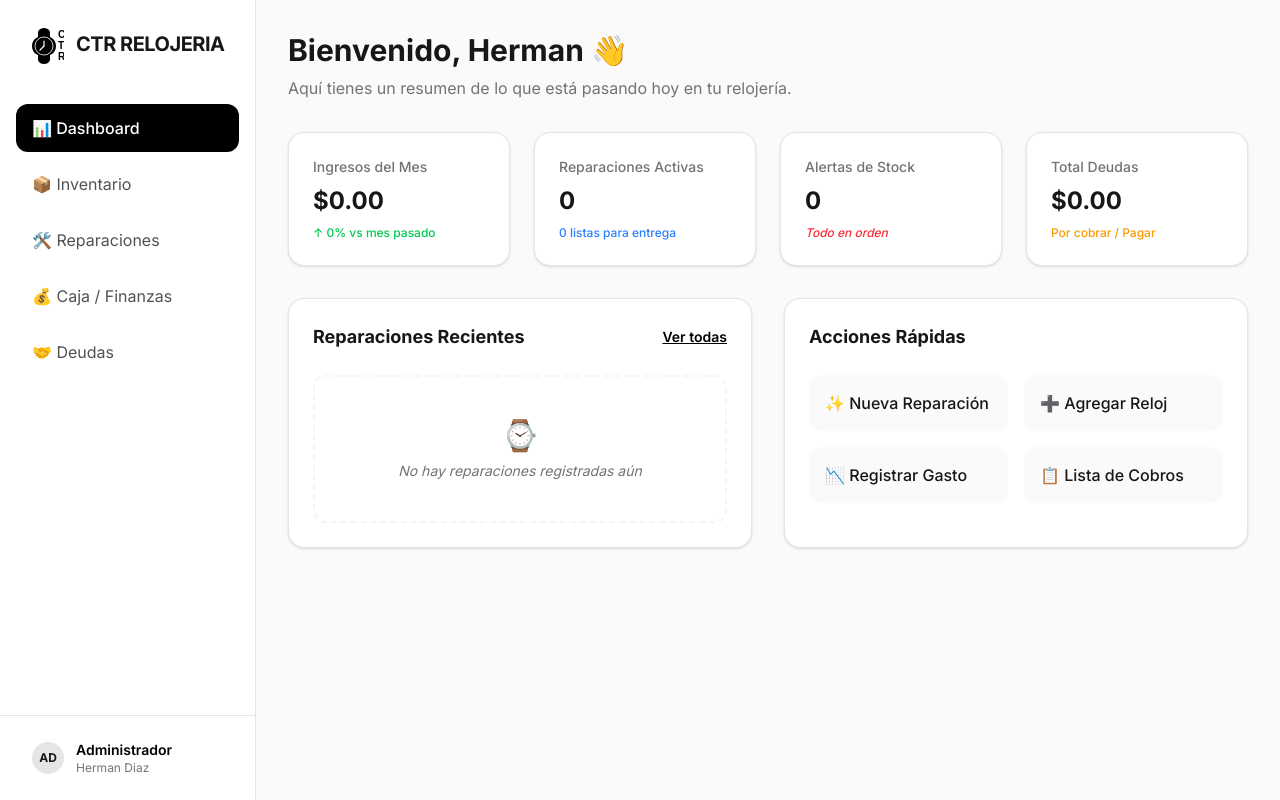
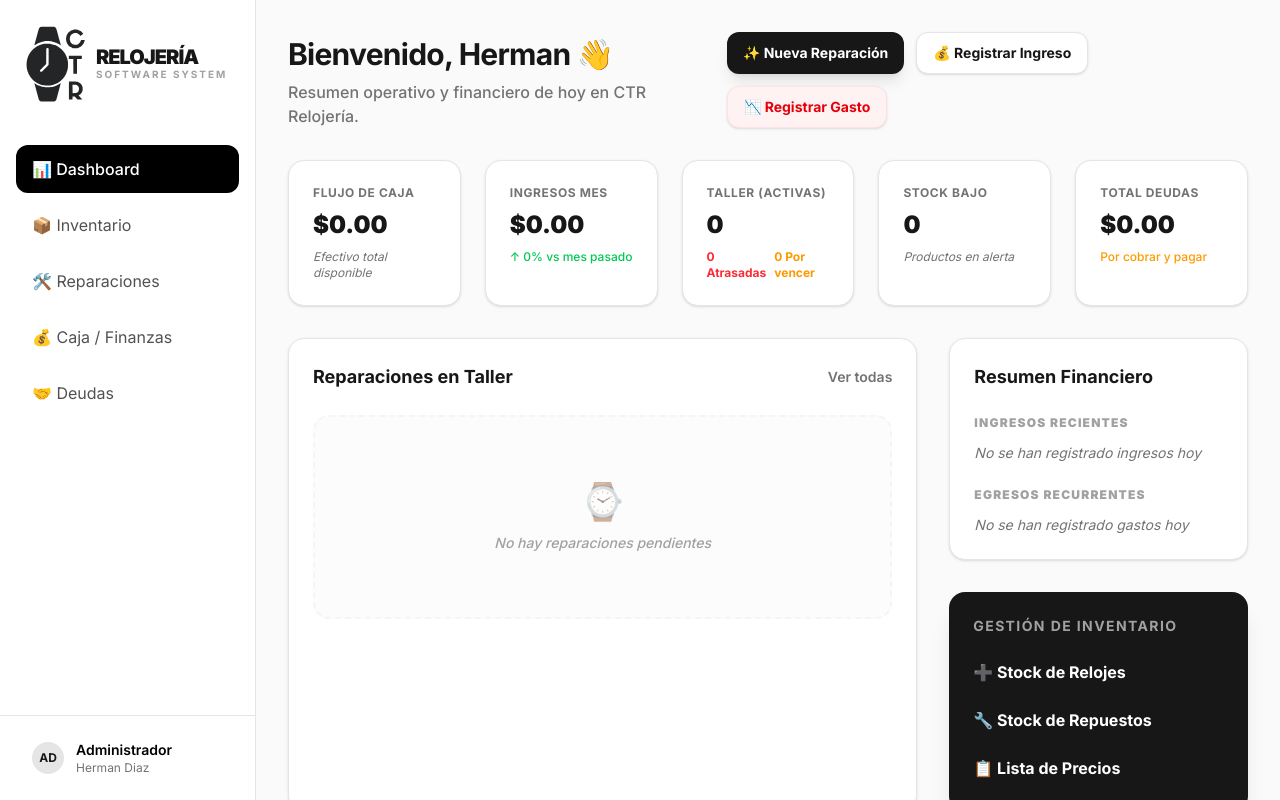
Before and after one commit to HermantDiaz/Centro-Tecnico-Relojero, a Next.js app: page / in a window 1280 px wide. Built offline with nearby package versions, Linux system fonts and the light colour scheme.

Commit message:
UI_Dashboard_Oficial_Final_con_Feed_de_Actividad

```diff
--- a/src/app/layout.tsx
+++ b/src/app/layout.tsx
@@ -22,9 +22,12 @@ export default function RootLayout({
         <div className="flex h-screen overflow-hidden">
           {/* Sidebar Lateral */}
           <aside className="w-64 bg-white dark:bg-neutral-900 border-r border-neutral-200 dark:border-neutral-800 flex flex-col hidden md:flex">
-            <div className="p-6 flex items-center gap-3">
-              <Image src="/logo.svg" alt="CTR Logo" width={40} height={40} className="dark:invert" />
-              <span className="font-bold text-xl tracking-tight">CTR RELOJERIA</span>
+            <div className="p-6 flex items-center gap-2">
+              <Image src="/logobuenoVectorizado.svg" alt="CTR Logo" width={64} height={64} className="dark:invert object-contain" />
+              <div className="flex flex-col">
+                <span className="font-black text-xl leading-none tracking-tighter">RELOJERÍA</span>
+                <span className="text-[10px] font-bold text-neutral-400 tracking-[0.2em] uppercase">Software System</span>
+              </div>
             </div>
 
             <nav className="flex-1 px-4 space-y-2 mt-4">
@@ -61,7 +64,7 @@ export default function RootLayout({
           {/* Área de Contenido Principal */}
           <main className="flex-1 overflow-y-auto bg-neutral-50 dark:bg-black p-4 md:p-8">
             <header className="flex justify-between items-center mb-8 md:hidden">
-              <Image src="/logo.svg" alt="CTR Logo" width={32} height={32} className="dark:invert" />
+              <Image src="/logobuenoVectorizado.svg" alt="CTR Logo" width={48} height={48} className="dark:invert object-contain" />
               <button className="p-2 bg-neutral-100 dark:bg-neutral-800 rounded-lg">
                 ☰
               </button>
--- a/src/app/page.tsx
+++ b/src/app/page.tsx
@@ -1,76 +1,148 @@
 export default function Dashboard() {
   return (
     <div className="max-w-7xl mx-auto space-y-8">
-      {/* Bienvenida */}
-      <section>
-        <h1 className="text-3xl font-bold text-neutral-900 dark:text-white mb-2">
-          Bienvenido, Herman 👋
-        </h1>
-        <p className="text-neutral-500 dark:text-neutral-400">
-          Aquí tienes un resumen de lo que está pasando hoy en tu relojería.
-        </p>
+      {/* Bienvenida y Acciones Críticas */}
+      <section className="flex flex-col md:flex-row justify-between items-start md:items-end gap-4">
+        <div>
+          <h1 className="text-3xl font-bold text-neutral-900 dark:text-white mb-2 tracking-tight">
+            Bienvenido, Herman 👋
+          </h1>
+          <p className="text-neutral-500 dark:text-neutral-400 font-medium">
+            Resumen operativo y financiero de hoy en CTR Relojería.
+          </p>
+        </div>
+        <div className="flex flex-wrap gap-3">
+          <button className="px-4 py-2.5 bg-neutral-900 dark:bg-white text-white dark:text-black rounded-xl font-bold text-sm hover:scale-105 transition-all shadow-lg">
+            ✨ Nueva Reparación
+          </button>
+          <button className="px-4 py-2.5 bg-white dark:bg-neutral-800 border border-neutral-200 dark:border-neutral-700 text-neutral-900 dark:text-white rounded-xl font-bold text-sm hover:bg-neutral-50 dark:hover:bg-neutral-700 transition-all shadow-sm">
+            💰 Registrar Ingreso
+          </button>
+          <button className="px-4 py-2.5 bg-red-50 dark:bg-red-950/30 border border-red-100 dark:border-red-900/50 text-red-600 dark:text-red-400 rounded-xl font-bold text-sm hover:bg-red-100 dark:hover:bg-red-900/50 transition-all shadow-sm">
+            📉 Registrar Gasto
+          </button>
+        </div>
       </section>
 
-      {/* Tarjetas de Resumen (Stats) */}
-      <div className="grid grid-cols-1 md:grid-cols-2 lg:grid-cols-4 gap-6">
+      {/* Tarjetas de Resumen (Stats Profesionales) */}
+      <div className="grid grid-cols-1 md:grid-cols-2 lg:grid-cols-3 xl:grid-cols-5 gap-6">
+        {/* Flujo de Caja */}
         <div className="p-6 bg-white dark:bg-neutral-900 border border-neutral-200 dark:border-neutral-800 rounded-2xl shadow-sm">
-          <p className="text-sm font-medium text-neutral-500 dark:text-neutral-400 mb-2">Ingresos del Mes</p>
-          <p className="text-2xl font-bold text-neutral-900 dark:text-white">$0.00</p>
+          <p className="text-xs font-bold text-neutral-500 dark:text-neutral-400 uppercase tracking-wider mb-2">Flujo de Caja</p>
+          <p className="text-2xl font-black text-neutral-900 dark:text-white">$0.00</p>
+          <div className="mt-2 text-xs text-neutral-500 italic">Efectivo total disponible</div>
+        </div>
+
+        {/* Ingresos del Mes */}
+        <div className="p-6 bg-white dark:bg-neutral-900 border border-neutral-200 dark:border-neutral-800 rounded-2xl shadow-sm">
+          <p className="text-xs font-bold text-neutral-500 dark:text-neutral-400 uppercase tracking-wider mb-2">Ingresos Mes</p>
+          <p className="text-2xl font-black text-neutral-900 dark:text-white">$0.00</p>
           <div className="mt-2 text-xs text-green-500 font-medium">↑ 0% vs mes pasado</div>
         </div>
 
+        {/* Reparaciones Activas / Alertas */}
         <div className="p-6 bg-white dark:bg-neutral-900 border border-neutral-200 dark:border-neutral-800 rounded-2xl shadow-sm">
-          <p className="text-sm font-medium text-neutral-500 dark:text-neutral-400 mb-2">Reparaciones Activas</p>
-          <p className="text-2xl font-bold text-neutral-900 dark:text-white">0</p>
-          <div className="mt-2 text-xs text-blue-500 font-medium">0 listas para entrega</div>
+          <p className="text-xs font-bold text-neutral-500 dark:text-neutral-400 uppercase tracking-wider mb-2">Taller (Activas)</p>
+          <p className="text-2xl font-black text-neutral-900 dark:text-white">0</p>
+          <div className="mt-2 flex gap-2">
+            <span className="text-xs text-red-500 font-bold">0 Atrasadas</span>
+            <span className="text-xs text-amber-500 font-bold">0 Por vencer</span>
+          </div>
         </div>
 
+        {/* Alertas de Stock */}
         <div className="p-6 bg-white dark:bg-neutral-900 border border-neutral-200 dark:border-neutral-800 rounded-2xl shadow-sm">
-          <p className="text-sm font-medium text-neutral-500 dark:text-neutral-400 mb-2">Alertas de Stock</p>
-          <p className="text-2xl font-bold text-neutral-900 dark:text-white">0</p>
-          <div className="mt-2 text-xs text-red-500 font-medium italic">Todo en orden</div>
+          <p className="text-xs font-bold text-neutral-500 dark:text-neutral-400 uppercase tracking-wider mb-2">Stock Bajo</p>
+          <p className="text-2xl font-black text-neutral-900 dark:text-white">0</p>
+          <div className="mt-2 text-xs text-neutral-500 italic">Productos en alerta</div>
         </div>
 
+        {/* Deudas Totales */}
         <div className="p-6 bg-white dark:bg-neutral-900 border border-neutral-200 dark:border-neutral-800 rounded-2xl shadow-sm">
-          <p className="text-sm font-medium text-neutral-500 dark:text-neutral-400 mb-2">Total Deudas</p>
-          <p className="text-2xl font-bold text-neutral-900 dark:text-white">$0.00</p>
-          <div className="mt-2 text-xs text-amber-500 font-medium">Por cobrar / Pagar</div>
+          <p className="text-xs font-bold text-neutral-500 dark:text-neutral-400 uppercase tracking-wider mb-2">Total Deudas</p>
+          <p className="text-2xl font-black text-neutral-900 dark:text-white">$0.00</p>
+          <div className="mt-2 text-xs text-amber-500 font-medium">Por cobrar y pagar</div>
         </div>
       </div>
 
-      {/* Secciones rápidas */}
-      <div className="grid grid-cols-1 lg:grid-cols-2 gap-8">
-        {/* Reparaciones Recientes */}
-        <div className="bg-white dark:bg-neutral-900 border border-neutral-200 dark:border-neutral-800 rounded-2xl p-6 shadow-sm">
+      {/* Secciones de Detalle */}
+      <div className="grid grid-cols-1 lg:grid-cols-12 gap-8">
+        {/* Reparaciones Recientes (Foco Operativo) */}
+        <div className="lg:col-span-8 bg-white dark:bg-neutral-900 border border-neutral-200 dark:border-neutral-800 rounded-2xl p-6 shadow-sm">
           <div className="flex justify-between items-center mb-6">
-            <h2 className="text-lg font-bold text-neutral-900 dark:text-white">Reparaciones Recientes</h2>
-            <button className="text-sm font-semibold text-black dark:text-white underline">Ver todas</button>
+            <h2 className="text-lg font-bold text-neutral-900 dark:text-white">Reparaciones en Taller</h2>
+            <button className="text-sm font-semibold text-neutral-500 hover:text-black dark:hover:text-white transition-all">Ver todas</button>
           </div>
-          <div className="flex flex-col items-center justify-center py-10 border-2 border-dashed border-neutral-100 dark:border-neutral-800 rounded-xl">
-             <span className="text-3xl mb-2">⌚</span>
-             <p className="text-neutral-500 text-sm italic">No hay reparaciones registradas aún</p>
+          <div className="flex flex-col items-center justify-center py-16 border-2 border-dashed border-neutral-100 dark:border-neutral-800 rounded-2xl bg-neutral-50/50 dark:bg-black/50">
+             <span className="text-4xl mb-3 opacity-50">⌚</span>
+             <p className="text-neutral-400 text-sm font-medium italic">No hay reparaciones pendientes</p>
           </div>
         </div>
 
-        {/* Acciones Rápidas */}
-        <div className="bg-white dark:bg-neutral-900 border border-neutral-200 dark:border-neutral-800 rounded-2xl p-6 shadow-sm">
-          <h2 className="text-lg font-bold text-neutral-900 dark:text-white mb-6">Acciones Rápidas</h2>
-          <div className="grid grid-cols-2 gap-4">
-             <button className="p-4 bg-neutral-50 dark:bg-neutral-800 hover:bg-black hover:text-white dark:hover:bg-white dark:hover:text-black rounded-xl transition-all text-left font-medium">
-               ✨ Nueva Reparación
-             </button>
-             <button className="p-4 bg-neutral-50 dark:bg-neutral-800 hover:bg-black hover:text-white dark:hover:bg-white dark:hover:text-black rounded-xl transition-all text-left font-medium">
-               ➕ Agregar Reloj
-             </button>
-             <button className="p-4 bg-neutral-50 dark:bg-neutral-800 hover:bg-black hover:text-white dark:hover:bg-white dark:hover:text-black rounded-xl transition-all text-left font-medium">
-               📉 Registrar Gasto
-             </button>
-             <button className="p-4 bg-neutral-50 dark:bg-neutral-800 hover:bg-black hover:text-white dark:hover:bg-white dark:hover:text-black rounded-xl transition-all text-left font-medium">
-               📋 Lista de Cobros
-             </button>
+        {/* Resumen Financiero Rápido (Top In/Out) */}
+        <div className="lg:col-span-4 space-y-8">
+          {/* Top Ingresos/Egresos */}
+          <div className="bg-white dark:bg-neutral-900 border border-neutral-200 dark:border-neutral-800 rounded-2xl p-6 shadow-sm">
+            <h2 className="text-lg font-bold text-neutral-900 dark:text-white mb-6">Resumen Financiero</h2>
+
+            <div className="space-y-6">
+              {/* Top Ingresos */}
+              <div>
+                <p className="text-xs font-black text-neutral-400 uppercase mb-3 tracking-widest">Ingresos Recientes</p>
+                <div className="space-y-3">
+                  <p className="text-sm text-neutral-500 italic">No se han registrado ingresos hoy</p>
+                </div>
+              </div>
+
+              {/* Top Egresos */}
+              <div>
+                <p className="text-xs font-black text-neutral-400 uppercase mb-3 tracking-widest">Egresos recurrentes</p>
+                <div className="space-y-3">
+                  <p className="text-sm text-neutral-500 italic">No se han registrado gastos hoy</p>
+                </div>
+              </div>
+            </div>
+          </div>
+
+          {/* Acciones Rápidas Complementarias */}
+          <div className="bg-neutral-900 dark:bg-neutral-800 p-6 rounded-2xl shadow-xl">
+             <h3 className="text-sm font-bold text-neutral-400 dark:text-neutral-500 mb-4 uppercase tracking-widest">Gestión de Inventario</h3>
+             <div className="grid grid-cols-1 gap-2">
+                <button className="w-full text-left py-2 text-white dark:text-white font-bold hover:translate-x-1 transition-transform">➕ Stock de Relojes</button>
+                <button className="w-full text-left py-2 text-white dark:text-white font-bold hover:translate-x-1 transition-transform">🔧 Stock de Repuestos</button>
+                <button className="w-full text-left py-2 text-white dark:text-white font-bold hover:translate-x-1 transition-transform">📋 Lista de Precios</button>
+             </div>
           </div>
         </div>
       </div>
+
+      {/* Actividad Reciente del Sistema */}
+      <section className="bg-white dark:bg-neutral-900 border border-neutral-200 dark:border-neutral-800 rounded-2xl p-6 shadow-sm">
+        <h2 className="text-lg font-bold text-neutral-900 dark:text-white mb-6 flex items-center gap-2">
+          🕒 Actividad Reciente del Sistema
+        </h2>
+        <div className="space-y-4">
+          <div className="flex items-center justify-between p-4 bg-neutral-50 dark:bg-neutral-800/50 rounded-xl border border-neutral-100 dark:border-neutral-800">
+            <div className="flex items-center gap-4">
+              <span className="w-2 h-2 rounded-full bg-green-500"></span>
+              <div>
+                <p className="text-sm font-bold text-neutral-900 dark:text-white">Sistema Inicializado</p>
+                <p className="text-xs text-neutral-500">Se completó la configuración base del Dashboard</p>
+              </div>
+            </div>
+            <span className="text-xs font-medium text-neutral-400">Ahora mismo</span>
+          </div>
+
+          <div className="flex items-center justify-between p-4 opacity-50">
+            <div className="flex items-center gap-4">
+              <span className="w-2 h-2 rounded-full bg-neutral-300"></span>
+              <div>
+                <p className="text-sm font-medium text-neutral-500 italic">No hay más actividad registrada aún</p>
+              </div>
+            </div>
+          </div>
+        </div>
+      </section>
     </div>
   );
 }
```
Also changed, not shown: public/logo.svg, public/logobuenoVectorizado.svg (added).
